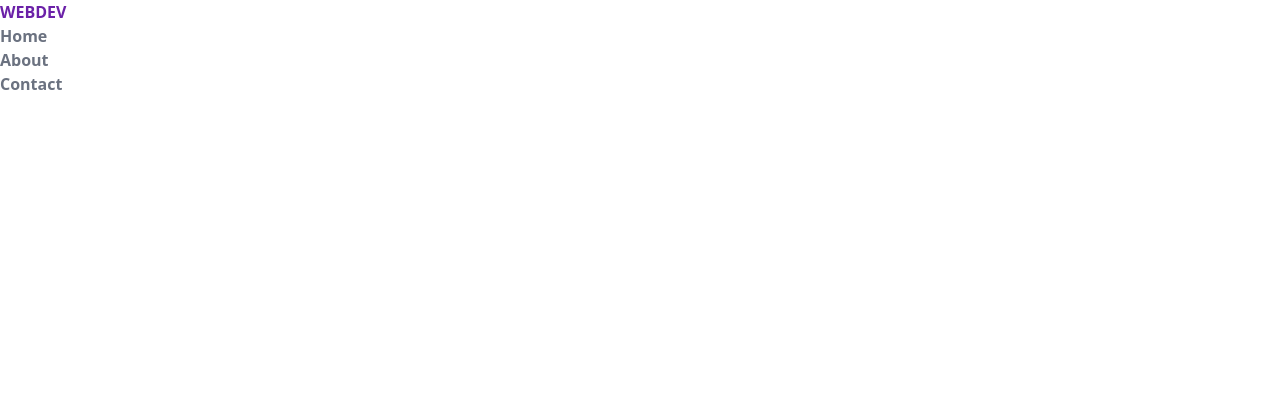
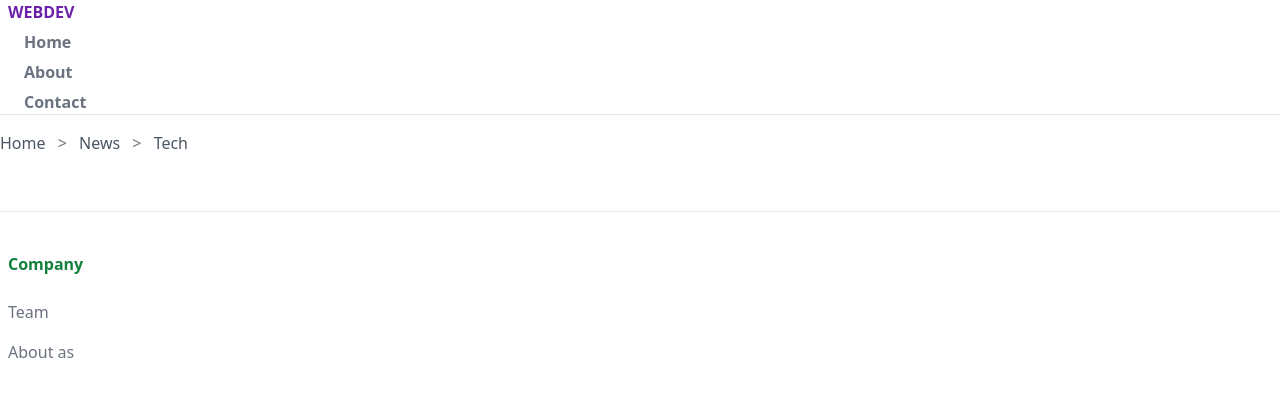
Before and after one commit to SergeyLoveyko/TailwindCSS, a website: page index.html in a window 1280 px wide. Drawn offline with Linux system fonts and the light colour scheme.

Commit message:
feat: add padding and borders

```diff
--- a/index.html
+++ b/index.html
@@ -6,18 +6,42 @@
   <link rel="stylesheet" href="/public/style.css">
 </head>
 <body>
-  <header>
+  <!-- header -->
+  <header class="px-2 border-b">
     <a class="uppercase font-bold text-purple-800" href="#">webDev</a>
     <nav>
       <ul class="text-gray-500 font-semibold">
-        <li><a href="#"></a>Home</li>
-        <li><a href="#"></a>About</li>
-        <li><a href="#"></a>Contact</li>
+        <li><a class="inline-block py-3 px-2" href="#"></a>Home</li>
+        <li><a class="inline-block py-3 px-2" href="#"></a>About</li>
+        <li><a class="inline-block py-3 px-2" href="#"></a>Contact</li>
       </ul>
     </nav>
   </header>
-  <!-- <h1 class="text-3xl font-bold underline text-indigo-500">
-    Hello world!
-  </h1> -->
+
+  <main>
+    <!-- breadcrumbs -->
+    <div>
+      <div class="py-4 overflow-y-auto whitespace-nowrap">
+        <a class="text-gray-600" href="#">Home</a>
+        <span class="mx-2 text-gray-500">&gt;</span>
+        <a class="text-gray-600" href="#">News</a>
+        <span class="mx-2 text-gray-500">&gt;</span>
+        <a class="text-gray-600" href="#">Tech</a>
+      </div>
+    </div>
+  </main>
+
+  <!-- footer -->
+   <footer class="border-t mt-10 py-10 px-2">
+    <div>
+      <div>
+        <h6 class="font-semibold text-green-700 mb-4">Company</h6>
+        <ul>
+          <li><a class="inline-block text-gray-500 py-2" href="#">Team</a></li>
+          <li><a class="inline-block text-gray-500 py-2" href="#">About as</a></li>
+        </ul>
+      </div>
+    </div>
+   </footer>
 </body>
 </html>
```
Also changed, not shown: public/style.css.
